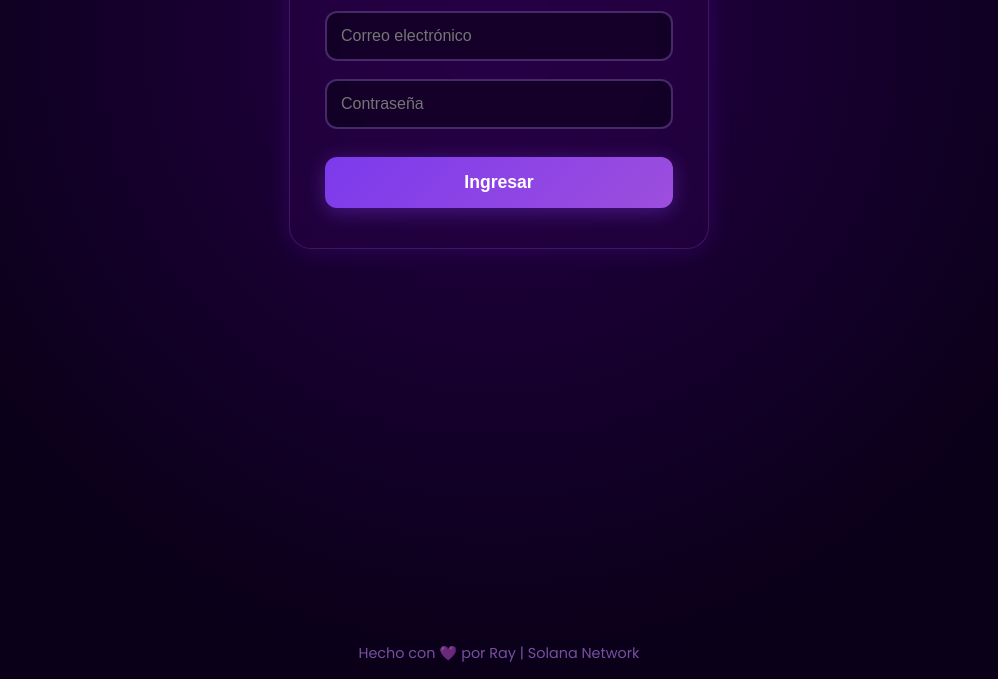
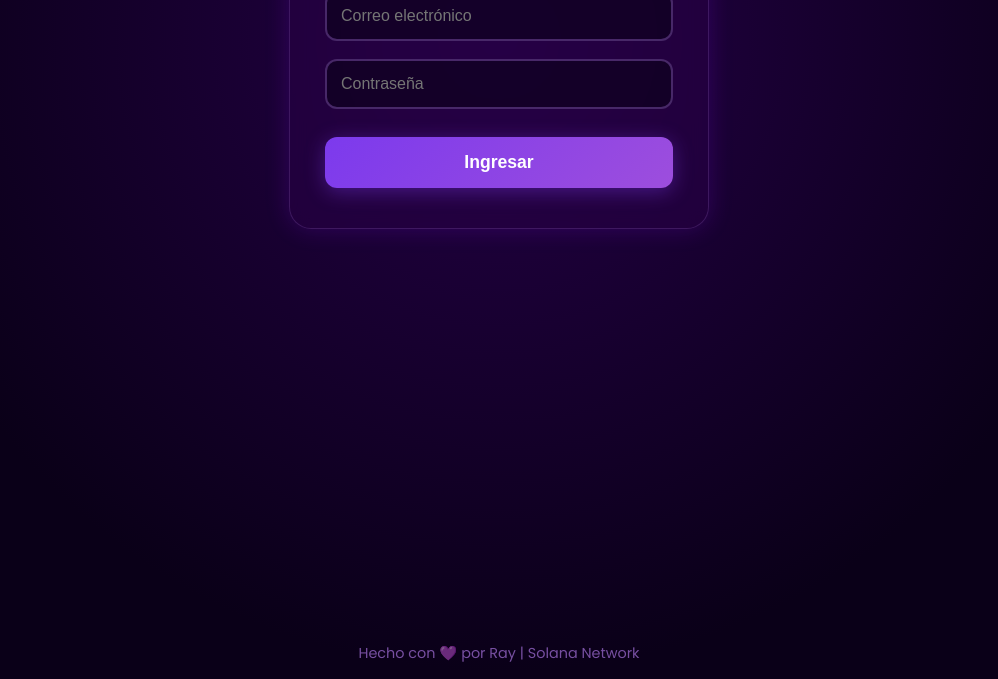
Before and after one commit to gozuray/RayPay, a plain HTML site: page frontend/login.html in a window 1280 px wide. Shown: the part 121-800 px from the top of the page, without its empty margins (141-1139 px from the left). Drawn offline with Linux system fonts and the light colour scheme.

Commit message:
test 1 v3

```diff
--- a/frontend/login.html
+++ b/frontend/login.html
@@ -11,34 +11,35 @@
     />
 
     <style>
-      /* === RESET GENERAL === */
+      /* === RESET === */
       * {
         margin: 0;
         padding: 0;
         box-sizing: border-box;
       }
 
+      /* === FONDO Y CENTRADO TOTAL === */
       body {
         font-family: "Poppins", sans-serif;
         background: radial-gradient(circle at 50% 20%, #240046, #0a0018 70%);
-        height: 100vh;
+        min-height: 100vh;         /* FULL SCREEN VERTICAL */
         width: 100%;
+        display: flex;
+        justify-content: center;   /* Centrado horizontal */
+        align-items: center;       /* Centrado vertical REAL */
+        color: #fff;
+      }
+
+      /* === CONTENEDOR ABSOLUTAMENTE CENTRADO === */
+      .login-wrapper {
+        width: 100%;
+        max-width: 100%;
         display: flex;
         justify-content: center;
         align-items: center;
-        color: #fff;
       }
 
-      /* === CONTENEDOR DEL LOGIN CENTRADO === */
-      .login-wrapper {
-        display: flex;
-        justify-content: center;
-        align-items: center;
-        width: 100%;
-        padding: 20px;
-      }
-
-      /* === TARJETA DEL LOGIN === */
+      /* === TARJETA === */
       .login-card {
         width: 100%;
         max-width: 420px;
@@ -51,7 +52,6 @@
         text-align: center;
       }
 
-      /* === TÍTULO === */
       .login-card h2 {
         font-size: 1.9rem;
         margin-bottom: 25px;
@@ -81,7 +81,7 @@
         box-shadow: 0 0 12px rgba(192, 132, 252, 0.4);
       }
 
-      /* === BOTÓN LOGIN === */
+      /* === BOTÓN === */
       #btnLogin {
         width: 100%;
         padding: 15px;
@@ -110,7 +110,7 @@
         font-size: 0.9rem;
       }
 
-      /* === FOOTER === */
+      /* === FOOTER FIJO === */
       footer {
         position: fixed;
         bottom: 15px;
```
